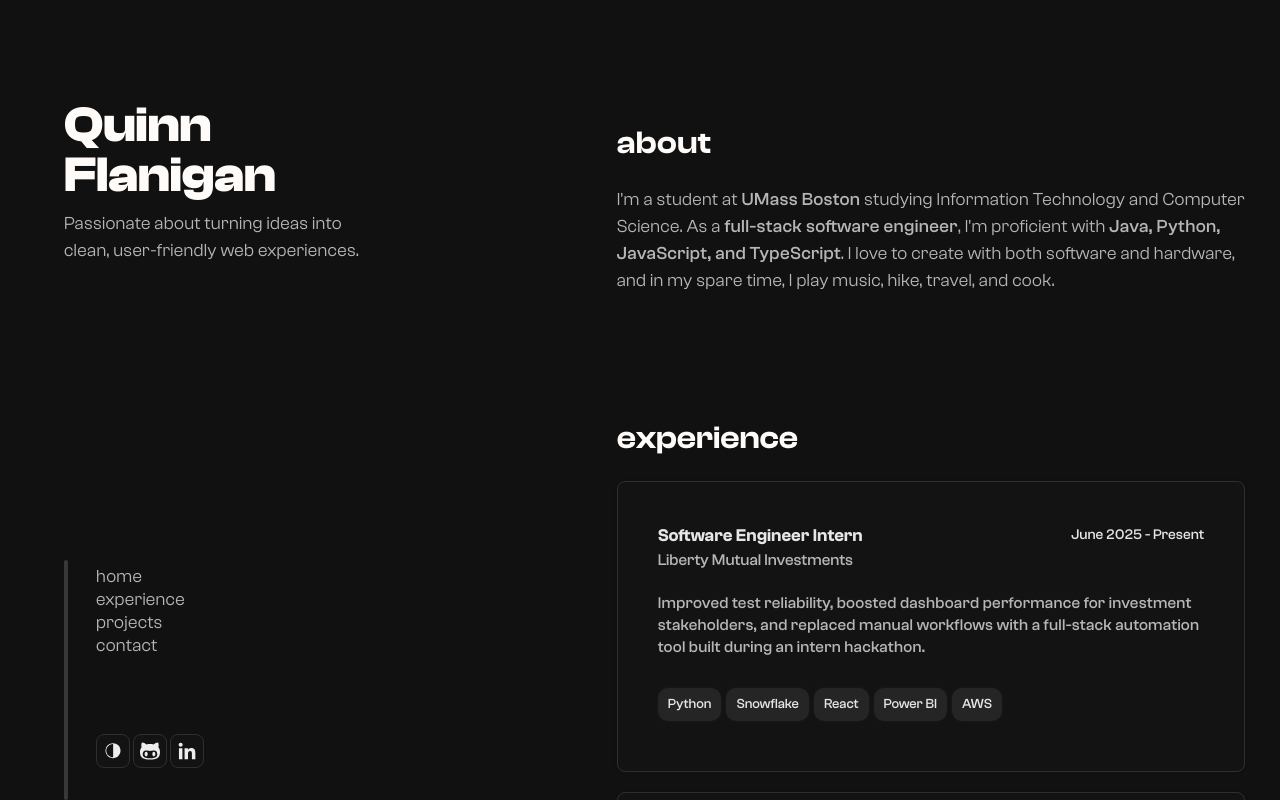
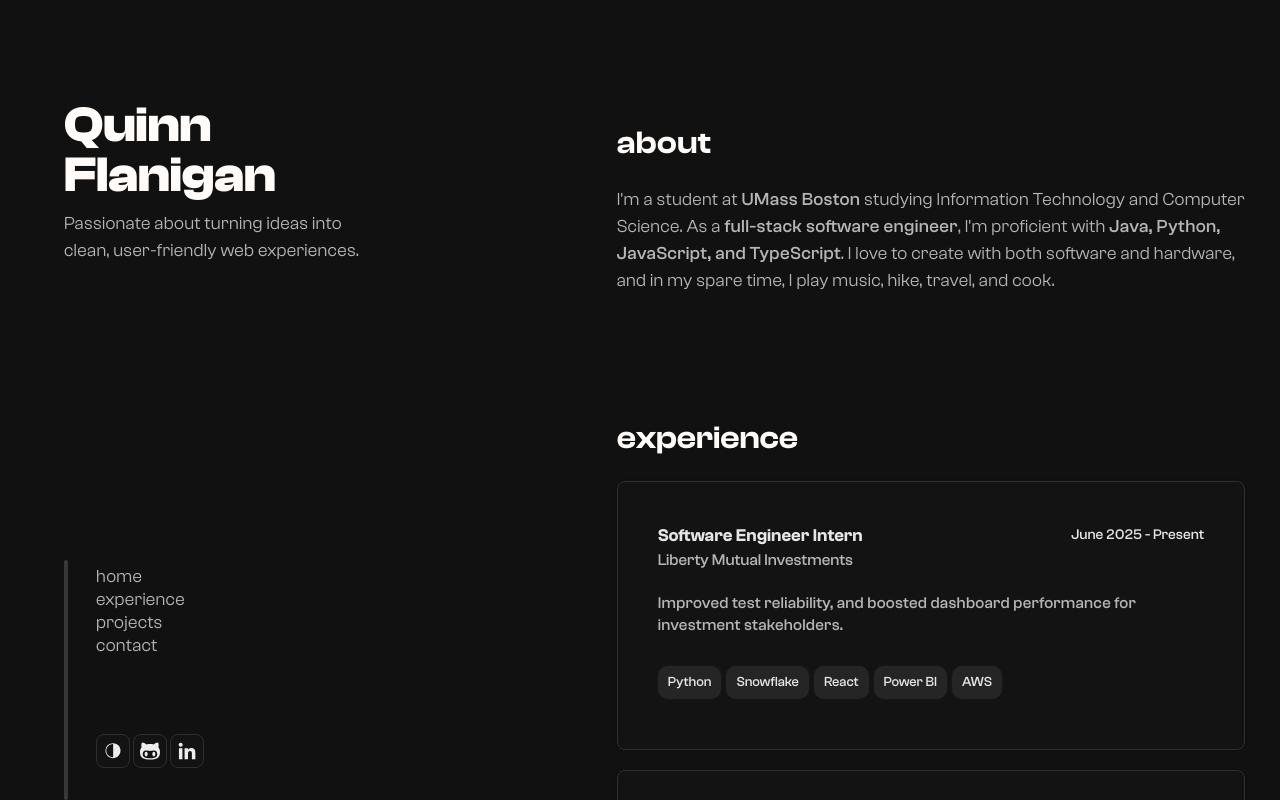
Before and after one commit to qinflan/portfolio, a React (Vite) app in the folder portfolio/client/: page / in a window 1280 px wide. Shown: the top 800 px of the page. Built offline with nearby package versions, Linux system fonts and the light colour scheme; a web font is replaced by a local one.

Commit message:
Update WorkData.ts

```diff
--- a/portfolio/client/src/components/pages/experience/WorkData.ts
+++ b/portfolio/client/src/components/pages/experience/WorkData.ts
@@ -3,7 +3,8 @@ export const workData = [
       title: "Software Engineer Intern",
       company: "Liberty Mutual Investments",
       dates: "June 2025 - Present",
-      description: "Improved test reliability, boosted dashboard performance for investment stakeholders, and replaced manual workflows with a full-stack automation tool built during an intern hackathon.",
+      description: "Improved test reliability, and boosted dashboard performance for investment stakeholders.",
+      // and replaced manual workflows with a full-stack automation tool built during an intern hackathon.
       skills: ["Python", "Snowflake", "React", "Power BI", "AWS"]
     },
     {
```
